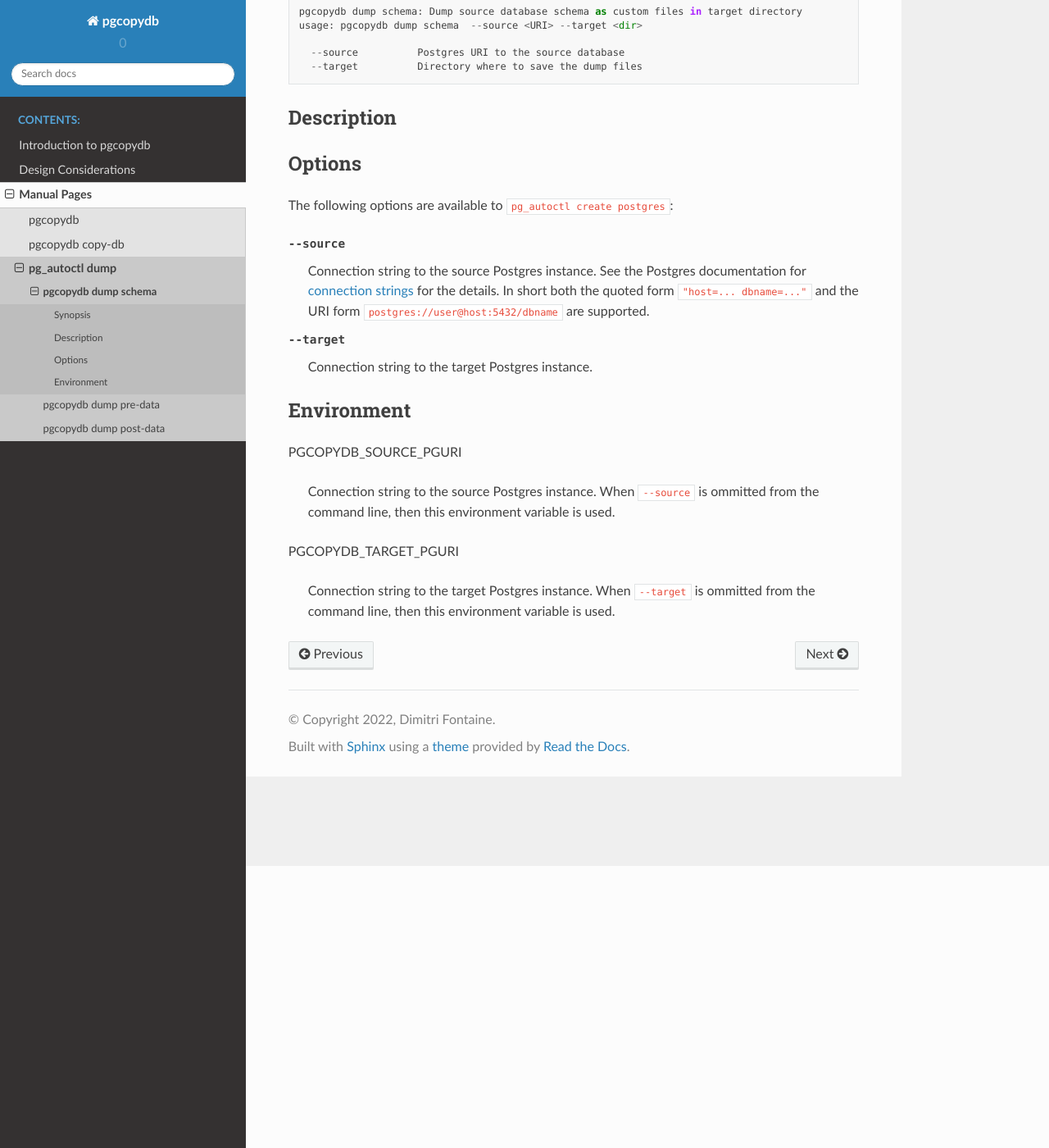
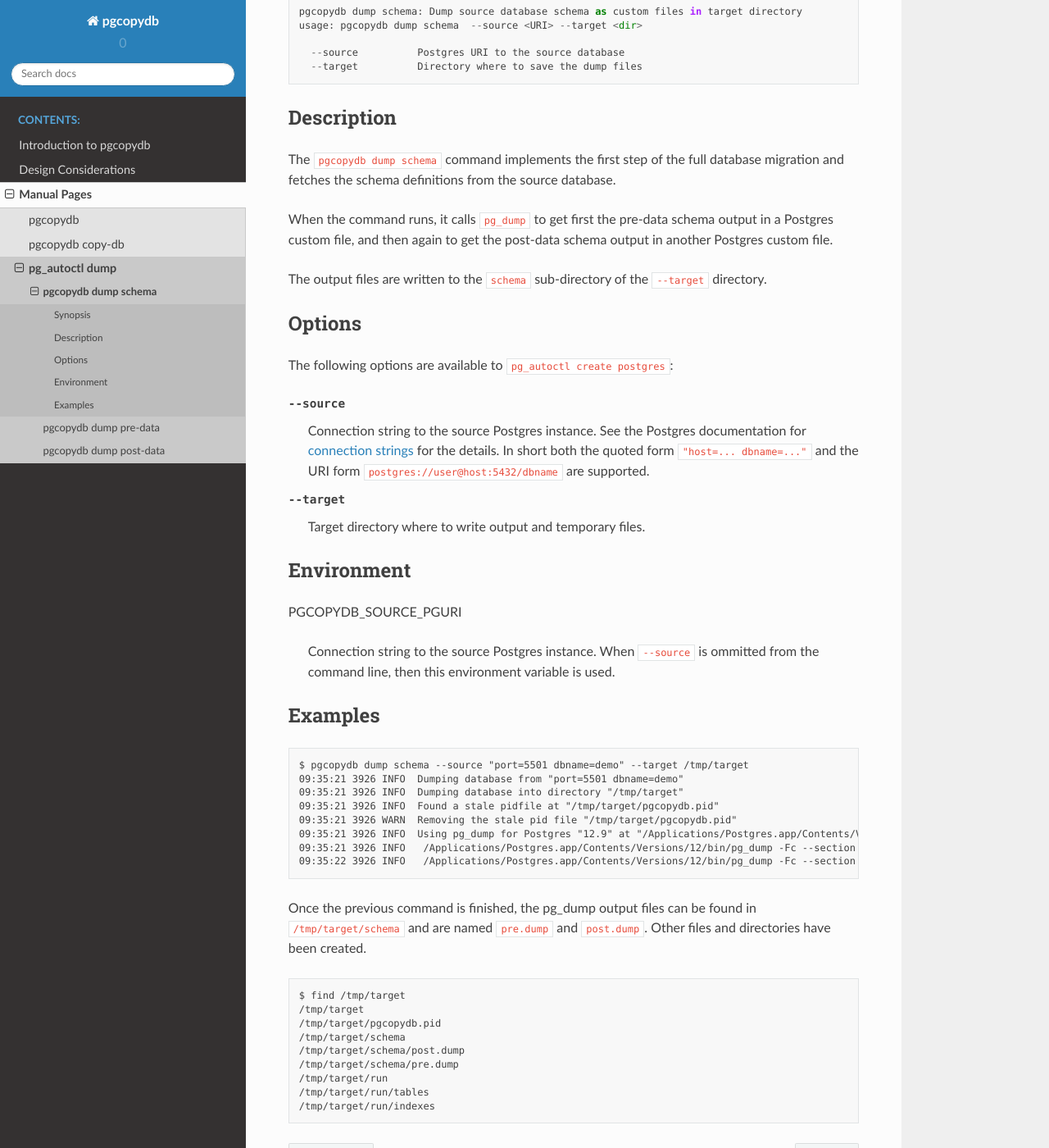
Before and after one commit to dimitri/pgcopydb, a Sphinx documentation site: the page built from docs/ref/pgcopydb_dump_schema.rst, in a window 1280 px wide and 1400 px high, scrolled down 344 px. Shown: the whole window at 82% size. Built offline with Sphinx 7.4.7 and the Read the Docs theme 2.0.0, drawn with Linux system fonts in a browser that asks for light colours.

Commit message:
Review and finish man pages for pgcopydb dump sub-commands.

```diff
--- a/docs/ref/pgcopydb_dump_schema.rst
+++ b/docs/ref/pgcopydb_dump_schema.rst
@@ -23,6 +23,17 @@ definitions from the given source Postgres instance.
 Description
 -----------
 
+The ``pgcopydb dump schema`` command implements the first step of the full
+database migration and fetches the schema definitions from the source
+database.
+
+When the command runs, it calls ``pg_dump`` to get first the pre-data schema
+output in a Postgres custom file, and then again to get the post-data schema
+output in another Postgres custom file.
+
+The output files are written to the ``schema`` sub-directory of the
+``--target`` directory.
+
 Options
 -------
 
@@ -39,7 +50,7 @@ The following options are available to ``pg_autoctl create postgres``:
 
 --target
 
-  Connection string to the target Postgres instance.
+  Target directory where to write output and temporary files.
 
 Environment
 -----------
@@ -49,7 +60,33 @@ PGCOPYDB_SOURCE_PGURI
   Connection string to the source Postgres instance. When ``--source`` is
   ommitted from the command line, then this environment variable is used.
 
-PGCOPYDB_TARGET_PGURI
+Examples
+--------
 
-  Connection string to the target Postgres instance. When ``--target`` is
-  ommitted from the command line, then this environment variable is used.
+::
+
+   $ pgcopydb dump schema --source "port=5501 dbname=demo" --target /tmp/target
+   09:35:21 3926 INFO  Dumping database from "port=5501 dbname=demo"
+   09:35:21 3926 INFO  Dumping database into directory "/tmp/target"
+   09:35:21 3926 INFO  Found a stale pidfile at "/tmp/target/pgcopydb.pid"
+   09:35:21 3926 WARN  Removing the stale pid file "/tmp/target/pgcopydb.pid"
+   09:35:21 3926 INFO  Using pg_dump for Postgres "12.9" at "/Applications/Postgres.app/Contents/Versions/12/bin/pg_dump"
+   09:35:21 3926 INFO   /Applications/Postgres.app/Contents/Versions/12/bin/pg_dump -Fc --section pre-data --file /tmp/target/schema/pre.dump 'port=5501 dbname=demo'
+   09:35:22 3926 INFO   /Applications/Postgres.app/Contents/Versions/12/bin/pg_dump -Fc --section post-data --file /tmp/target/schema/post.dump 'port=5501 dbname=demo'
+
+
+Once the previous command is finished, the pg_dump output files can be found
+in ``/tmp/target/schema`` and are named ``pre.dump`` and ``post.dump``.
+Other files and directories have been created.
+
+::
+
+   $ find /tmp/target
+   /tmp/target
+   /tmp/target/pgcopydb.pid
+   /tmp/target/schema
+   /tmp/target/schema/post.dump
+   /tmp/target/schema/pre.dump
+   /tmp/target/run
+   /tmp/target/run/tables
+   /tmp/target/run/indexes
```
Also changed, not shown: docs/ref/pgcopydb_dump_post_data.rst (+37 -4 lines), docs/ref/pgcopydb_dump_pre_data.rst (+36 -4 lines).
